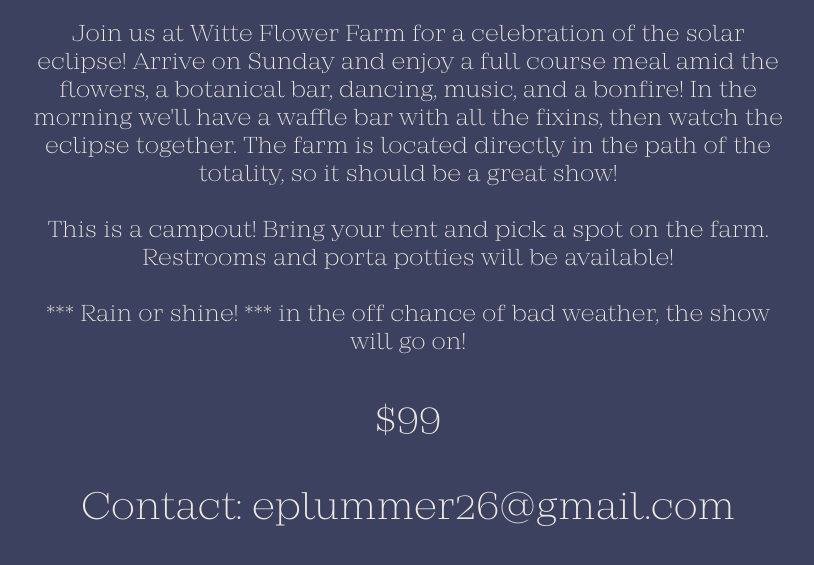
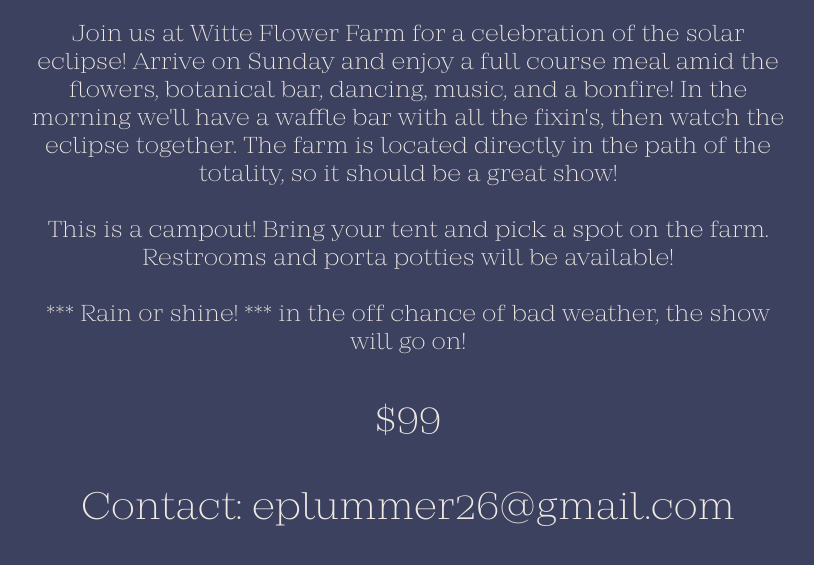
Before and after one commit to emily-plummer/solar-party, a plain HTML site: page index.html in a window 1280 px wide. Shown: the part 1853-2418 px from the top of the page, without its empty margins (232-1046 px from the left). Drawn offline with Linux system fonts and the light colour scheme.

Commit message:
spelling

```diff
--- a/index.html
+++ b/index.html
@@ -30,7 +30,7 @@ dancing • camping • breakfast • eclipse!</p>
           <img class="image" src="farm4.JPG"/>
         </div>
       <p class="description">
-        Join us at Witte Flower Farm for a celebration of the solar eclipse! Arrive on Sunday and enjoy a full course meal amid the flowers, a botanical bar, dancing, music, and a bonfire! In the morning we'll have a waffle bar with all the fixins, then watch the eclipse together. The farm is located directly in the path of the totality, so it should be a great show!
+        Join us at Witte Flower Farm for a celebration of the solar eclipse! Arrive on Sunday and enjoy a full course meal amid the flowers, botanical bar, dancing, music, and a bonfire! In the morning we'll have a waffle bar with all the fixin's, then watch the eclipse together. The farm is located directly in the path of the totality, so it should be a great show!
         <br><br>
         This is a campout! Bring your tent and pick a spot on the farm. Restrooms and porta potties will be available!
         <br><br>
```
